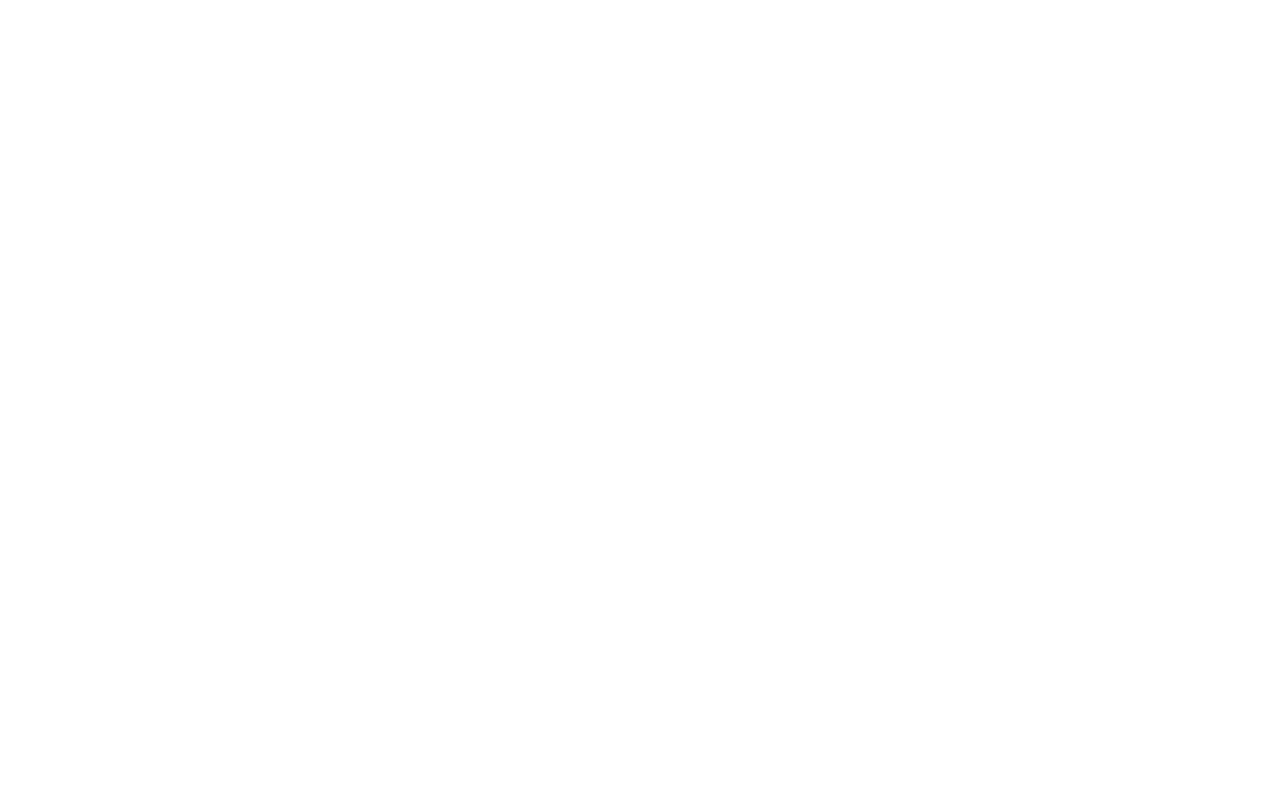
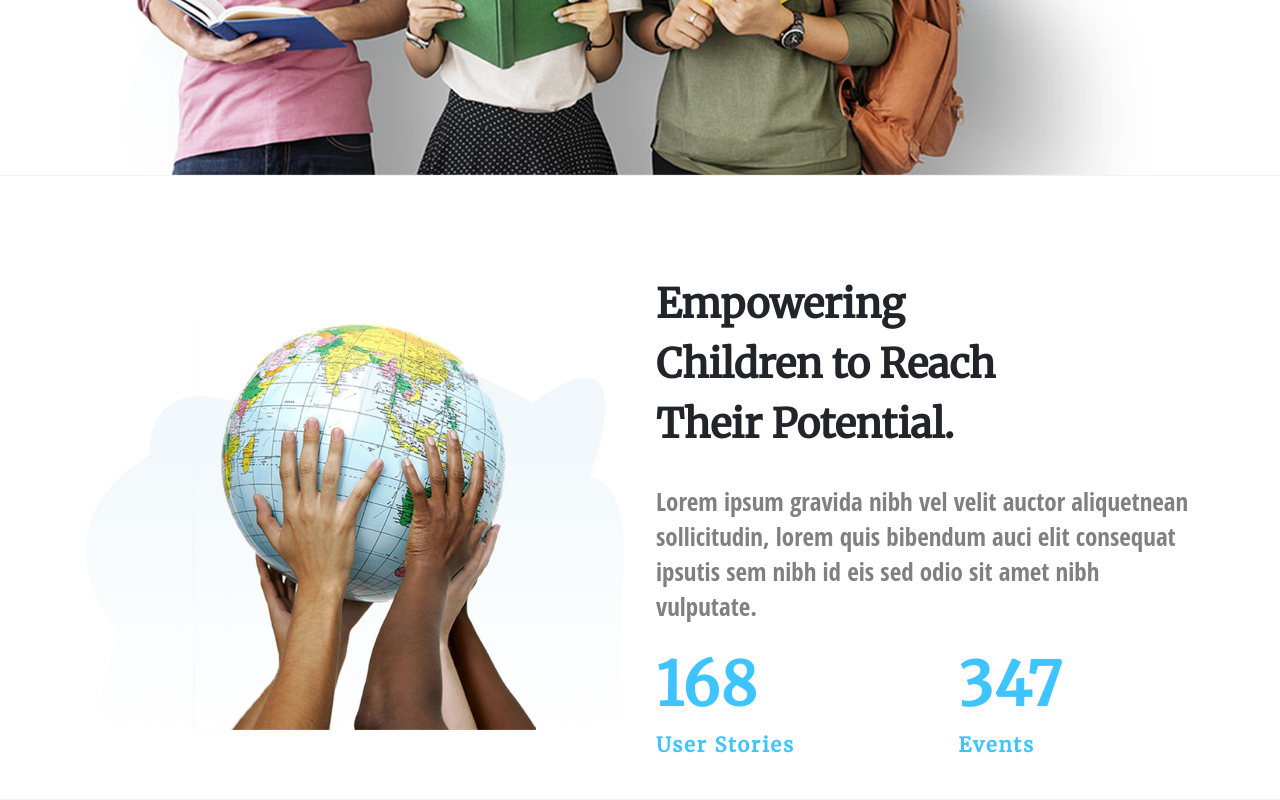
Before and after one commit to AndreaMinelli/proj-html-vuejs, a Vue app: page / in a window 1280 px wide. Shown: the part 1999-2799 px from the top of the page. Before the commit the page ends 1102 px from the top, so only its background shows below. Built offline with nearby package versions, Linux system fonts and the light colour scheme.

Commit message:
Impostata SectionBase

```diff
--- a/src/components/AppMain.vue
+++ b/src/components/AppMain.vue
@@ -1,17 +1,84 @@
 <script>
 import NavbarBase from "./NavbarBase.vue";
+import SectionBase from "./SectionBase.vue";
 import { mainNavLinks } from "../data";
 export default {
   name: "AppMain",
-  components: { NavbarBase },
+  components: { NavbarBase, SectionBase },
   data() {
     return {
       mainNavLinks,
+      sectionTutoring: {
+        id: "tutoring",
+        title: "The Trusted Name\nfor In-Home Tutoring.",
+        subTitle:
+          "Lorem ipsum gravida nibh vel velit auctor aliquetnean sollicitudin, lorem quis bibendum auci elit consequat ipsutis sem nibh id eis sed odio sit amet nibh vulputate cursus mauris.",
+        image: "h5-img-1.jpg",
+        rowClasses: ["row-cols-1"],
+      },
+      sectionStories: {
+        id: "user-stories",
+        title: "Empowering\nChildren to Reach\nTheir Potential.",
+        subTitle:
+          "Lorem ipsum gravida nibh vel velit auctor aliquetnean sollicitudin, lorem quis bibendum auci elit consequat ipsutis sem nibh id eis sed odio sit amet nibh vulputate.",
+        image: "h5-img-2.jpg",
+        rowClasses: ["row-cols-2", "flex-row-reverse"],
+        colClasses: ["px-3", "mt-5"],
+        figureClasses: ["pt-5"],
+      },
     };
   },
 };
 </script>
 
 <template>
-  <navbar-base :links="mainNavLinks" listType="cs-card"></navbar-base>
+  <div class="container">
+    <navbar-base :links="mainNavLinks" listType="cs-card"></navbar-base>
+  </div>
+  <section-base :section="sectionTutoring">
+    <template #more-info>
+      <div class="info">
+        <a href="#"> LEARN MORE</a>
+      </div>
+    </template>
+  </section-base>
+  <section-base :section="sectionStories">
+    <template #more-info>
+      <div class="info d-flex">
+        <div>
+          <p class="numbers">168</p>
+          <p class="numbers-info">User Stories</p>
+        </div>
+        <div>
+          <p class="numbers">347</p>
+          <p class="numbers-info">Events</p>
+        </div>
+      </div>
+    </template>
+  </section-base>
 </template>
+
+<style lang="scss" scoped>
+@use "../assets/scss/variables" as *;
+
+.info {
+  color: $dodgerblue-text;
+  font-weight: bolder;
+  letter-spacing: 2px;
+  margin: 15px 0;
+
+  .numbers {
+    font-family: $secondary-font;
+    font-size: 60px;
+    font-weight: bolder;
+    margin-right: 200px;
+    margin-bottom: 0;
+  }
+
+  .numbers-info {
+    font-family: $secondary-font;
+    font-size: 20px;
+    margin-bottom: 0;
+  }
+}
+</style>
--- /dev/null
+++ b/src/components/SectionBase.vue
@@ -0,0 +1,54 @@
+<script>
+export default {
+  name: "SectionBase",
+  props: {
+    section: Object,
+  },
+  computed: {
+    buildImageUrl() {
+      return new URL(
+        `../assets/img/section_image/${this.section.image}`,
+        import.meta.url
+      ).href;
+    },
+  },
+};
+</script>
+
+<template>
+  <section :id="section.id">
+    <div class="container">
+      <div class="row" :class="section.rowClasses">
+        <div class="col my-4" :class="section.colClasses">
+          <h2 :class="section.titleClasses">{{ section.title }}</h2>
+          <p>{{ section.subTitle }}</p>
+          <slot name="more-info"></slot>
+        </div>
+        <div v-if="section.image" class="col" :class="section.colClasses">
+          <figure :class="section.figureClasses">
+            <img :src="buildImageUrl" alt="Section pics" />
+          </figure>
+        </div>
+      </div>
+      <slot></slot>
+    </div>
+  </section>
+</template>
+
+<style lang="scss" scoped>
+@use "../assets/scss/variables" as *;
+h2 {
+  font-family: $secondary-font;
+  font-size: 40px;
+  font-weight: bolder;
+  white-space: pre-wrap;
+  margin-bottom: 30px;
+  line-height: 60px;
+}
+
+p {
+  font-size: 25px;
+  color: #808080;
+  line-height: 35px;
+}
+</style>
```
Also changed, not shown: src/components/SliderBase.vue (deleted, +0 -90 lines).
